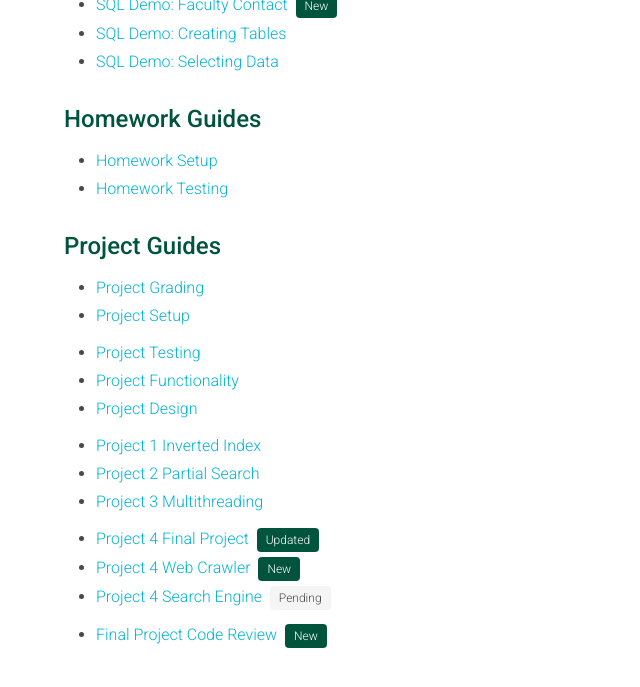
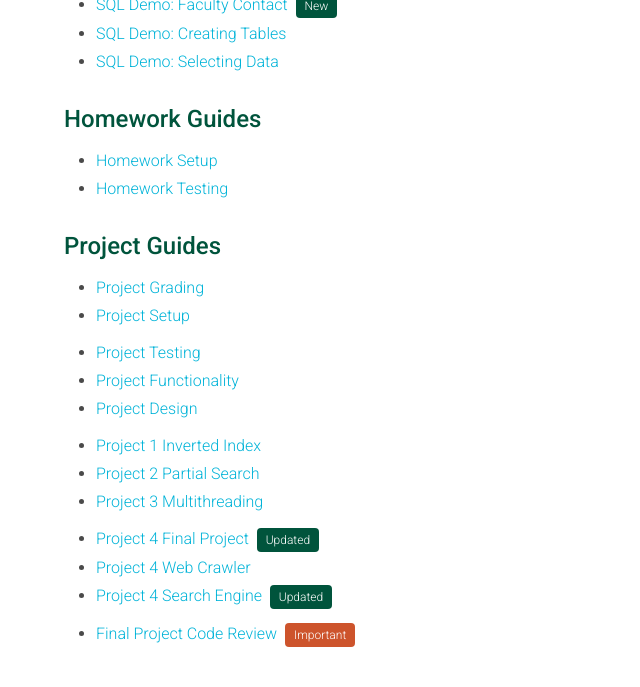
Before and after one commit to usf-cs212-spring2021/usf-cs212-spring2021.github.io, a Jekyll site: the page built from guides/index.html, in a window 1280 px wide and 900 px high, scrolled down 970 px, cut to the strip 0-716 px from the top of the window. Shown: the top 687 px of the strip, without its empty margins (0-640 px from the left). Built offline with Jekyll 4.4.1, drawn with Linux system fonts in a browser that asks for light colours.

Commit message:
Updating tags.

```diff
--- a/_projects/final-review.md
+++ b/_projects/final-review.md
@@ -6,8 +6,8 @@
 bump: true
 
 tags:
-  - text: 'New'
-    type: 'is-primary'
+  - text: 'Important'
+    type: 'is-danger'
 
 ---
 
--- a/_projects/project-4b.md
+++ b/_projects/project-4b.md
@@ -5,8 +5,8 @@
 key: 2.6
 
 tags:
-  - text: 'Pending'
-    type: 'is-light'
+  - text: 'Updated'
+    type: 'is-primary'
 
 assignments:
   - text: 'Project 4 Search Engine'
```
Also changed, not shown: _projects/project-4a.md (+0 -4 lines).
